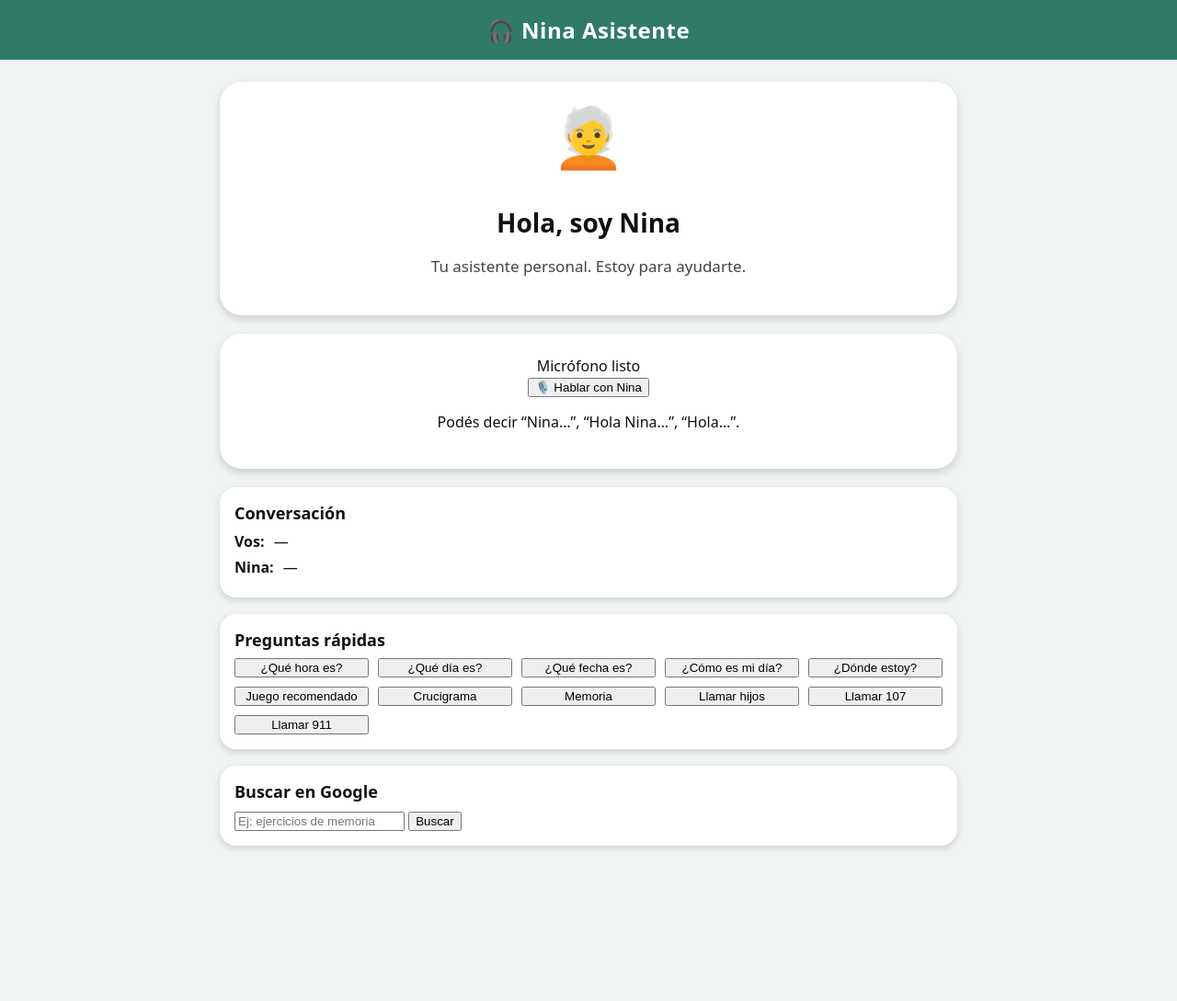
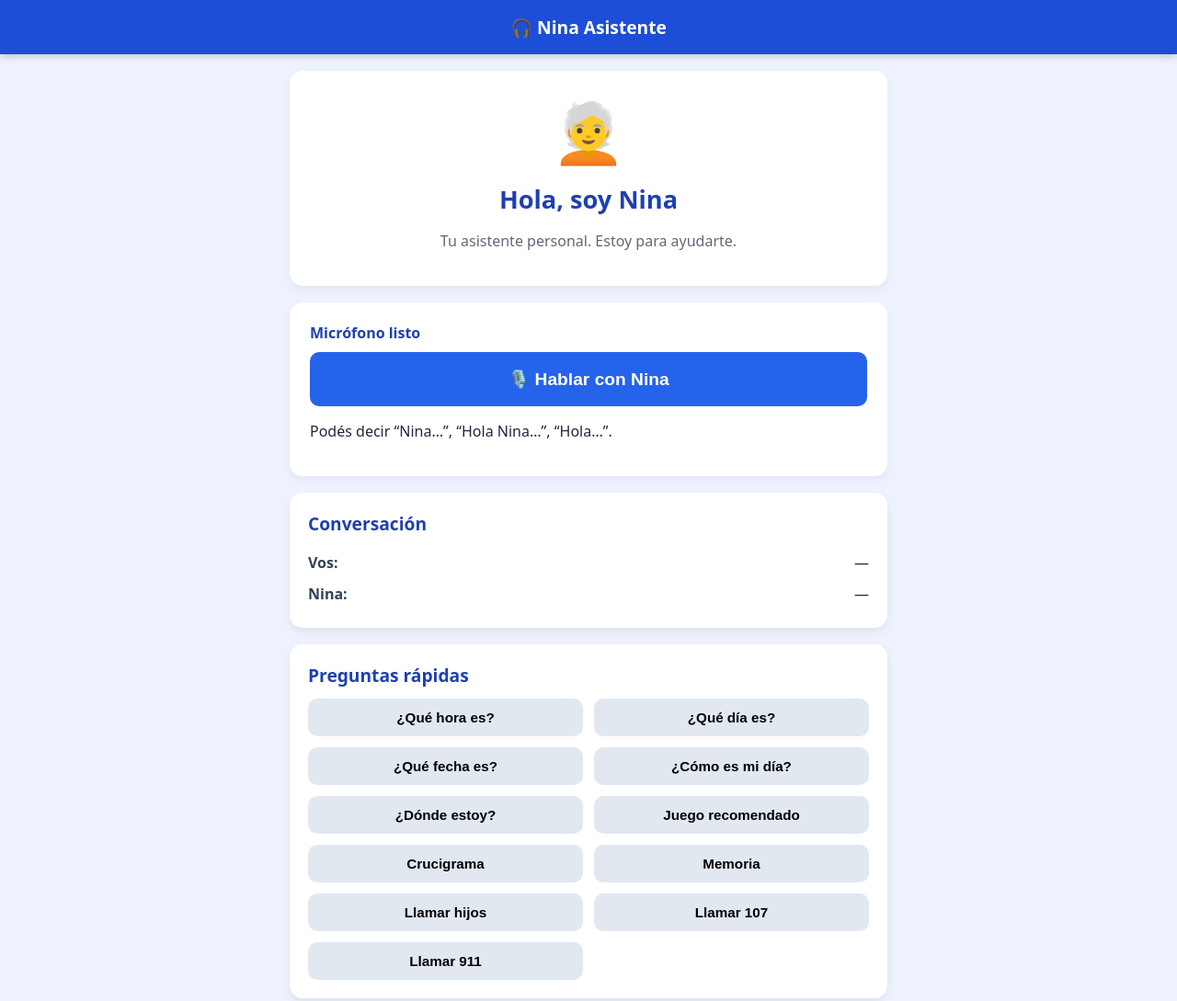
Before and after one commit to kinesiologiahospitalmelo-blip/nina_asistente, a plain HTML site: page index.html in a window 1280 px wide. Shown: the top 1089 px of the page at 92% size. Before the commit the page ends 944 px from the top, so only its background shows below. Drawn offline with Linux system fonts and the light colour scheme.

Commit message:
Update nina.css

```diff
--- a/css/nina.css
+++ b/css/nina.css
@@ -1,288 +1,172 @@
-:root {
-  --color-primario: #2f7b68;
-  --color-secundario: #f7d96f;
-  --color-fondo: #f0f4f3;
-  --color-boton: #ffb347;
-  --color-texto: #111;
-  --color-error: #ff8a80;
-}
-
-/* =======================
-   RESET BÁSICO
-======================= */
-* {
-  box-sizing: border-box;
-  -webkit-tap-highlight-color: transparent;
-}
+/* ================================
+   ESTILO GLOBAL – NINA v2 (Azul)
+================================*/
 
 body {
   margin: 0;
-  font-family: system-ui, -apple-system, BlinkMacSystemFont, "Segoe UI", sans-serif;
-  background: var(--color-fondo);
-  color: var(--color-texto);
-  overflow-x: hidden;
+  font-family: system-ui, sans-serif;
+  background: #eef2ff;
+  color: #1e293b;
+  -webkit-font-smoothing: antialiased;
 }
 
-/* =======================
-   TOPBAR
-======================= */
 .topbar {
-  display: flex;
-  align-items: center;
-  justify-content: center;
+  background: #1d4ed8;
+  color: white;
   padding: 16px;
-  background: var(--color-primario);
-  color: #fff;
-  font-size: 24px;
+  text-align: center;
+  font-size: 1.2rem;
   font-weight: 600;
-  letter-spacing: 0.5px;
+  box-shadow: 0 2px 8px rgba(0,0,0,0.2);
 }
 
-.topbar span {
-  font-size: 28px;
-  margin-right: 8px;
+.main {
+  padding: 18px;
+  max-width: 650px;
+  margin: auto;
 }
 
-/* =======================
-   MAIN CONTAINER
-======================= */
-.main {
-  max-width: 850px;
-  margin: 0 auto;
-  padding: 24px;
+/* ================================
+   Tarjetas
+================================*/
+
+.card {
+  background: white;
+  padding: 22px;
+  border-radius: 14px;
+  margin-bottom: 18px;
+  box-shadow: 0 4px 10px rgba(0,0,0,0.05);
+}
+
+.saludo {
   text-align: center;
 }
 
+.nina-avatar {
+  font-size: 4rem;
+}
+
 .title {
-  font-size: 28px;
-  margin-bottom: 4px;
-  font-weight: 700;
+  font-size: 1.7rem;
+  margin: 12px 0 4px 0;
+  color: #1e40af;
 }
 
 .subtitle {
-  font-size: 17px;
-  margin-bottom: 18px;
-  color: #444;
+  font-size: 1rem;
+  opacity: 0.7;
 }
 
-/* =======================
-   TARJETA DE NINA
-======================= */
-.card {
-  background: #ffffff;
-  border-radius: 24px;
-  padding: 24px;
-  box-shadow: 0 4px 10px rgba(0,0,0,0.16);
-  margin-bottom: 20px;
-  overflow: hidden;
-  position: relative;
+/* ================================
+   Reconocimiento de Voz
+================================*/
+
+.btn-mic {
+  width: 100%;
+  padding: 18px;
+  font-size: 1.2rem;
+  font-weight: 600;
+  border: none;
+  background: #2563eb;
+  color: white;
+  border-radius: 10px;
+  cursor: pointer;
+  transition: 0.2s;
 }
 
-.nina-avatar {
-  font-size: 64px;
-  animation: flotar 3s ease-in-out infinite;
+.btn-mic:hover {
+  background: #1e3a8a;
 }
 
-@keyframes flotar {
-  0%   { transform: translateY(0); }
-  50%  { transform: translateY(-12px); }
-  100% { transform: translateY(0); }
+.btn-mic.listening {
+  background: #d97706 !important;
 }
 
-.nina-name {
-  font-size: 26px;
-  font-weight: 700;
-  margin-top: 6px;
+.estado {
+  margin-bottom: 10px;
+  font-size: 1rem;
+  font-weight: 600;
+  color: #1e40af;
 }
 
-.status {
-  margin-top: 6px;
-  font-size: 16px;
-  color: #333;
-  min-height: 24px;
-}
+/* ================================
+   Paneles
+================================*/
 
-.status.error {
-  color: var(--color-error);
-  font-weight: 600;
-}
-
-/* =======================
-   MIC BUTTON
-======================= */
-.mic-btn {
-  margin-top: 16px;
-  width: 180px;
-  height: 180px;
-  border-radius: 50%;
-  background: var(--color-boton);
-  border: none;
-  outline: none;
-  cursor: pointer;
-  color: #222;
-  font-size: 20px;
-  font-weight: 700;
-  box-shadow: 0 5px 16px rgba(0,0,0,0.3);
-  transition: all 0.25s ease;
-  display: flex;
-  flex-direction: column;
-  align-items: center;
-  justify-content: center;
-}
-
-.mic-btn:hover {
-  transform: scale(1.03);
-}
-
-.mic-btn span {
-  font-size: 42px;
-  margin-bottom: 6px;
-}
-
-.mic-btn.listening {
-  background: #ff6f6f;
-  box-shadow: 0 0 18px rgba(255,0,0,0.7);
-}
-
-/* =======================
-   PANEL DE CONVERSACIÓN
-======================= */
 .panel {
-  background: #ffffff;
-  text-align: left;
-  padding: 16px;
-  border-radius: 18px;
-  box-shadow: 0 3px 8px rgba(0,0,0,0.15);
-  margin-top: 18px;
-  font-size: 16px;
+  background: white;
+  padding: 20px;
+  border-radius: 14px;
+  margin-bottom: 18px;
+  box-shadow: 0 4px 10px rgba(0,0,0,0.07);
 }
 
 .panel-title {
-  font-size: 18px;
-  font-weight: 700;
-  margin-bottom: 8px;
+  font-size: 1.2rem;
+  margin-bottom: 12px;
+  font-weight: 600;
+  color: #1e40af;
 }
 
+/* ================================
+   Conversación
+================================*/
+
 .row {
-  margin-bottom: 6px;
+  display: flex;
+  justify-content: space-between;
+  padding: 6px 0;
 }
 
 .label {
-  font-weight: 700;
-  margin-right: 6px;
+  font-weight: 600;
+  color: #334155;
 }
 
-/* =======================
-   BOTONES OFFLINE
-======================= */
-.offline-section p {
-  margin-bottom: 10px;
-  color: #555;
-}
+/* ================================
+   Botones Pequeños
+================================*/
 
 .btn-grid {
   display: grid;
-  grid-template-columns: repeat(auto-fit, minmax(140px, 1fr));
-  gap: 10px;
+  grid-template-columns: repeat(2, 1fr);
+  gap: 12px;
 }
 
-.small-btn {
-  padding: 12px 10px;
-  background: #e8f0ef;
-  border-radius: 16px;
+.btn-small {
+  background: #e2e8f0;
   border: none;
+  padding: 12px;
+  border-radius: 10px;
+  font-size: 0.95rem;
+  font-weight: 600;
   cursor: pointer;
-  font-size: 16px;
-  box-shadow: 0 2px 6px rgba(0,0,0,0.12);
-  transition: 0.15s;
+  transition: 0.2s;
 }
 
-.small-btn:hover {
-  transform: scale(1.03);
+.btn-small:hover {
+  background: #cbd5e1;
 }
 
-/* =======================
-    INPUT Buscar Google
-======================= */
-.input-text {
+.btn-small.azul {
+  background: #2563eb;
+  color: white;
+}
+
+.input {
   width: 100%;
   padding: 12px;
-  font-size: 16px;
+  border-radius: 10px;
+  border: 2px solid #cbd5e1;
+  font-size: 1rem;
   margin-bottom: 10px;
-  border-radius: 12px;
-  border: 1px solid #ccc;
 }
 
-/* =======================
-   SPLASH SCREEN
-======================= */
-.splash {
-  position: fixed;
-  inset: 0;
-  background: linear-gradient(135deg, #3f8a78, #60b19f);
-  display: flex;
-  justify-content: center;
-  align-items: center;
-  z-index: 9999;
-  animation: fadeOut 1.8s ease forwards;
-  animation-delay: 2.2s;
+/* ================================
+   Accesibilidad
+================================*/
+
+*:focus {
+  outline: 3px solid #2563eb;
+  outline-offset: 2px;
 }
-
-.splash-content {
-  text-align: center;
-  color: white;
-  animation: fadeIn 1s ease forwards;
-}
-
-.splash-avatar {
-  font-size: 90px;
-  margin-bottom: 10px;
-  animation: flotar 3s ease-in-out infinite;
-}
-
-.splash-title {
-  font-size: 34px;
-  font-weight: 700;
-  letter-spacing: 1px;
-}
-
-.splash-subtitle {
-  font-size: 20px;
-  margin-top: 6px;
-  opacity: 0.9;
-}
-
-.splash-loader {
-  width: 42px;
-  height: 42px;
-  border: 4px solid rgba(255,255,255,0.4);
-  border-top: 4px solid white;
-  border-radius: 50%;
-  margin: 22px auto 0 auto;
-  animation: girar 1.2s linear infinite;
-}
-
-@keyframes girar {
-  to { transform: rotate(360deg); }
-}
-
-@keyframes fadeOut {
-  to { opacity: 0; visibility: hidden; }
-}
-
-@keyframes fadeIn {
-  from { opacity: 0; transform: translateY(10px); }
-  to   { opacity: 1; transform: translateY(0); }
-}
-
-/* =======================
-   RESPONSIVE
-======================= */
-@media (max-width: 480px) {
-  .title { font-size: 24px; }
-  .subtitle { font-size: 15px; }
-  .mic-btn { width: 150px; height: 150px; }
-  .mic-btn span { font-size: 36px; }
-  .nina-avatar { font-size: 54px; }
-  .panel-title { font-size: 16px; }
-}
```
